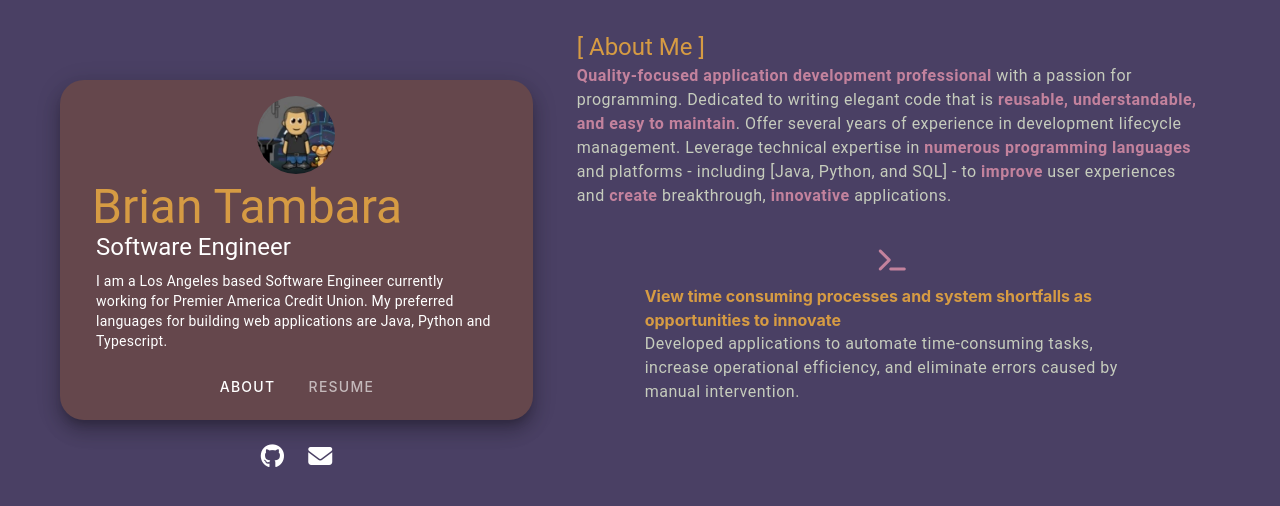
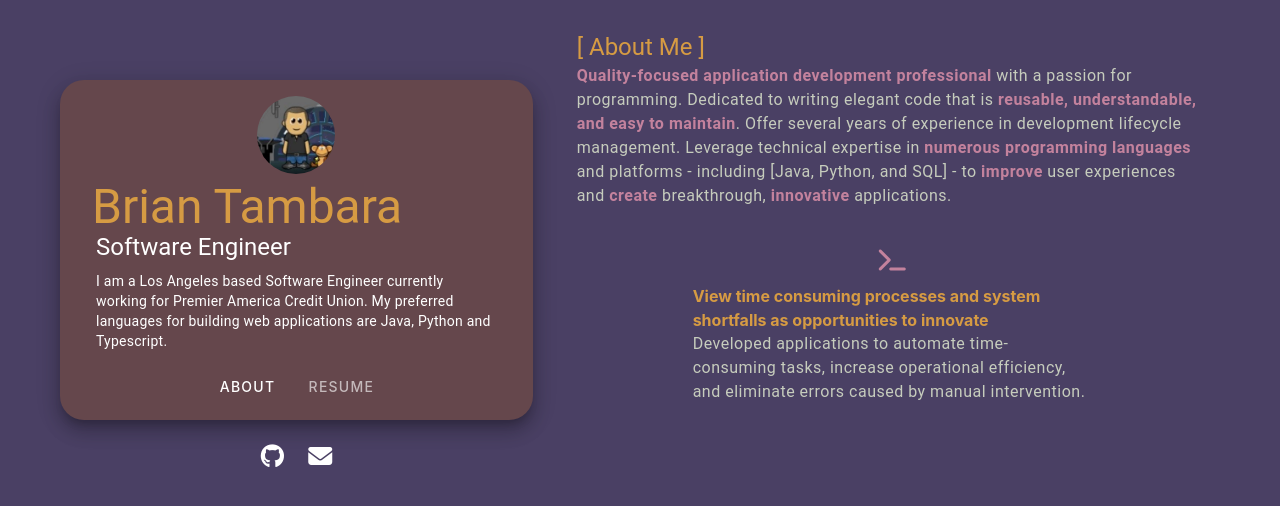
Before and after one commit to btambara/brian-tambara-com, a Vue app: page / in a window 1280 px wide. Shown: the top 506 px of the page. Built offline with nearby package versions, Linux system fonts and the light colour scheme.

Commit message:
fixed margin and padding for AboutItem

```diff
--- a/src/components/AboutItem.vue
+++ b/src/components/AboutItem.vue
@@ -21,7 +21,7 @@
       <v-carousel cycle hide-delimiters :show-arrows="false">
         <v-carousel-item>
           <div
-            class="px-10 mx-10 d-flex flex-column justify-center align-center"
+            class="px-lg-16 mx-lg-16 d-flex flex-column justify-center align-center"
           >
             <v-icon class="mb-3" icon="fas fa-terminal" color="#C3829D" />
             <div class="font-weight-bold text-left">
@@ -38,7 +38,7 @@
 
         <v-carousel-item>
           <div
-            class="px-10 mx-10 d-flex flex-column justify-center align-center"
+            class="px-lg-16 mx-lg-16 d-flex flex-column justify-center align-center"
           >
             <v-icon class="mb-3" icon="far fa-file-code" color="#C3829D" />
             <div class="font-weight-bold text-left">
@@ -55,7 +55,7 @@
 
         <v-carousel-item>
           <div
-            class="px-10 mx-10 d-flex flex-column justify-center align-center"
+            class="px-lg-16 mx-lg-16 d-flex flex-column justify-center align-center"
           >
             <v-icon class="mb-3" icon="fas fa-wrench" color="#C3829D" />
             <div class="font-weight-bold text-left">
```
